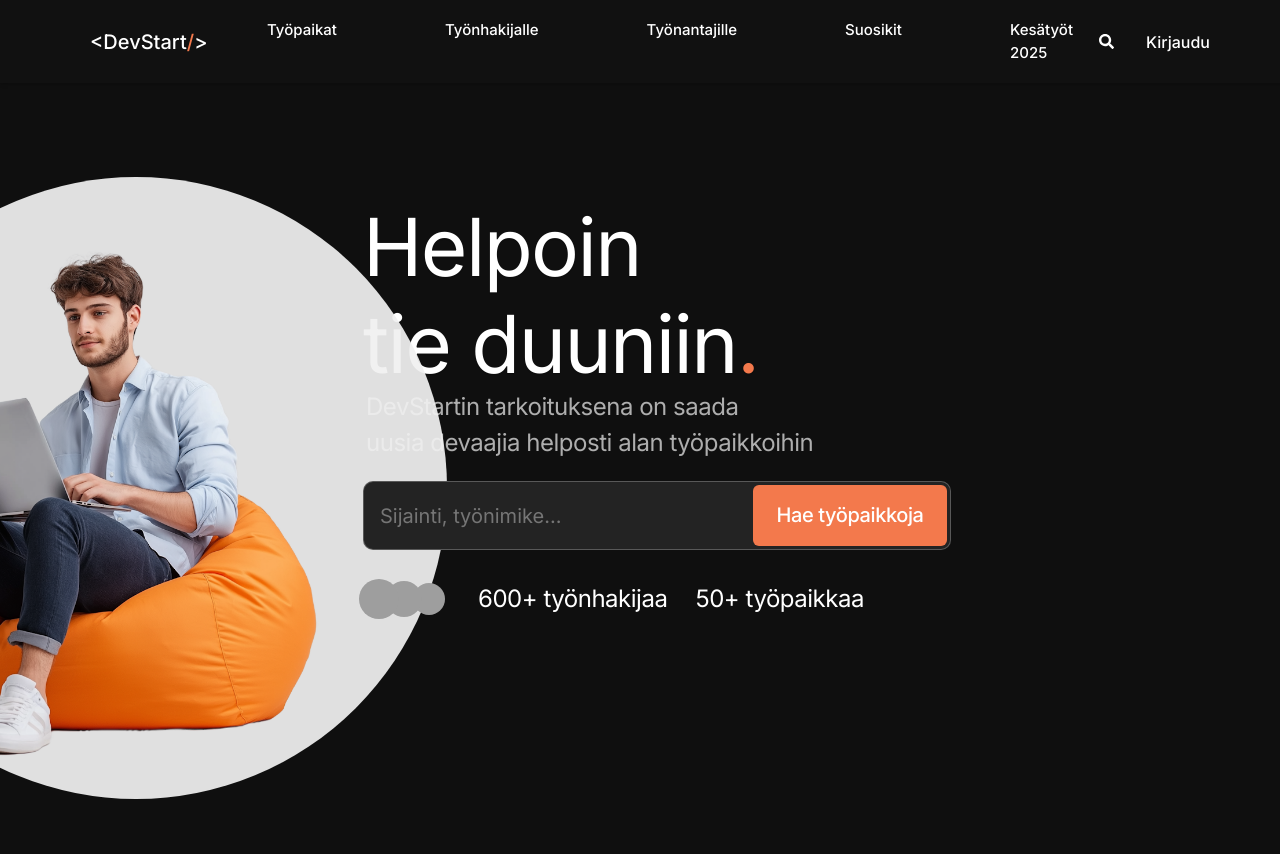
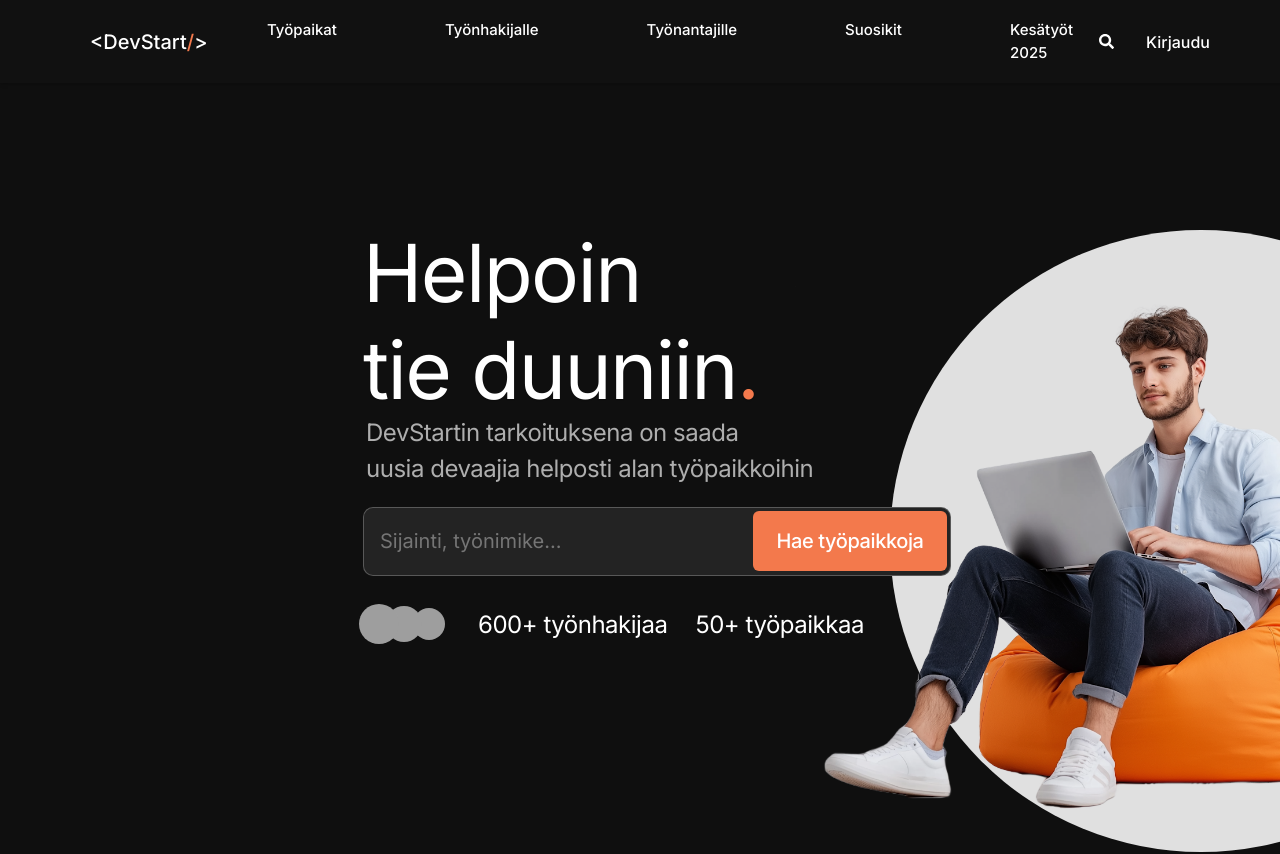
Before and after one commit to KimRautiainen/ekaDuuniFrontend, a React (Vite) app: page / in a window 1280 px wide. Shown: the top 854 px of the page. Built offline with nearby package versions, Linux system fonts and the light colour scheme; no server answers; grey boxes are pictures that could not be loaded.

Commit message:
page is more responsive and the manpc doesnt clip anymore if screen is smaller. Next is trying to make it to fit to mobile

```diff
--- a/src/components/JobCarousel.css
+++ b/src/components/JobCarousel.css
@@ -8,6 +8,7 @@
     margin-top: 275px;
     display: flex;
     justify-content: center;
+    padding-top: 70px;
 
     /* ✅ Move the fading effect to the container instead of the list */
     -webkit-mask-image: linear-gradient(to right, rgba(0, 0, 0, 0) 0%, rgba(0, 0, 0, 1) 20%, rgba(0, 0, 0, 1) 80%, rgba(0, 0, 0, 0) 100%);
--- a/src/pages/LandingPage.css
+++ b/src/pages/LandingPage.css
@@ -20,8 +20,12 @@ html,
 body {
     overflow-x: hidden;
     margin: 0;
-    padding: 0;
     width: 100%;
+}
+
+.landing-firstsite-container {
+    padding-top: 2%;
+    position: absolute;
 }
 
 .landing-logo-text {
@@ -50,14 +54,13 @@ body {
     color: #F3794C;
 }
 
-
 .landing-man-container {
-    position: absolute;
-    top: 177px;
-    right: 855px;
+    position: relative;
+    top: 230px;
+    left: 890px;
     width: 600px;
     height: 600px;
-    z-index: 1;
+    z-index: 0;
 }
 
 .landing-man-circle {
--- a/src/pages/LandingPage.jsx
+++ b/src/pages/LandingPage.jsx
@@ -17,16 +17,14 @@ const LandingPage = () => {
     <>
       {/* 🔹 Navbar */}
       <Navbar3 />
-
-      {/* 🔹 Background Image */}
-
-      <div className="landing-man-container">
+      <div className="landing-container">
+        {/* 🔹 Logo and Title */}
+        <div className="landing-man-container">
+        {/* 🔹 Background Image */}
         <div className="landing-man-circle"></div>
         <img src={manpc} alt="manpc" className="manpc" />
       </div>
-
-      <div className="landing-container">
-        {/* 🔹 Logo and Title */}
+        <div className="landing-firstsite-container">
         <div className="landing-logo-text">
           Helpoin <br /> tie duuniin<span className="dot">.</span>
         </div>
@@ -69,6 +67,7 @@ const LandingPage = () => {
             50+ työpaikkaa
             </p>
           </div>
+        </div>
         </div>
 
         {/* 🔹 Job Carousel Component */}
```
